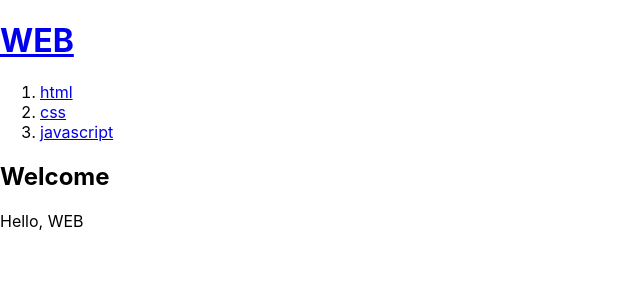
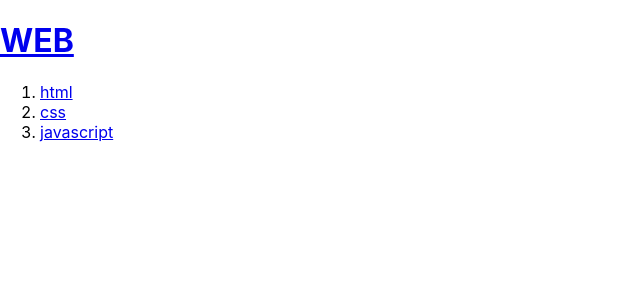
Before and after one commit to kairos67/react-app, a React (Create React App) app: page / in a window 1280 px wide. Shown: the top 300 px of the page, without its empty margins (0-640 px from the left). Built offline with nearby package versions, Linux system fonts and the light colour scheme.

Commit message:
state commit in Home

```diff
--- a/src/App.js
+++ b/src/App.js
@@ -1,5 +1,6 @@
 import logo from "./logo.svg";
 import "./App.css";
+import {useState} from 'react'
 // 컴포넌트
 function Article(props) {
   return (
@@ -32,7 +33,7 @@ function Nav(props) {
     lis.push(<li key={t.id}>
       <a id={t.id} href={'/read/' + t.id} onClick={event=>{
         event.preventDefault();
-        props.onChangeMode(event.target.id);
+        props.onChangeMode(Number(event.target.id));
       }}>{t.title}</a></li>);
   }
   return (
@@ -45,23 +46,40 @@ function Nav(props) {
 }
 
 function App() {
+  const [mode,setMode] = useState('READ');
+  const [id, setId] = useState(null);
   const topics = [
     { id: 1, title: 'html', body: 'html is...' },
     { id: 2, title: 'css', body: 'css is...' },
     { id: 3, title: 'javascript', body: 'js is...' }
   ]
+  let content = null;
+  if(mode =='WELCOME'){
+    content =  <Article title="Welcome" body="Hello, WEB"></Article>;
+  }else if(mode == 'READ'){
+    let title, body = null;
+    for(let i=0; i<topics.length; i++){
+      if(topics[i].id === id){
+        title=topics[i].title;
+        body=topics[i].body;
+      }
+    }
+    content=<Article title={title} body={body}></Article>
+  }
   return (
     <div>
       <Header title="WEB" onChangeMode={()=>{
-        alert('Header');
+        setMode('WELCOME');
       }}></Header>
-      <Nav topics={topics} onChangeMode={(id)=>{
-        alert(id);
+      <Nav topics={topics} onChangeMode={(_id)=>{
+        setMode('READ');
+        setId(_id);
       }}></Nav>
-      <Article title="Welcome" body="Hello, WEB"></Article>
+      {content}
     </div>
   );
 }
 //6.event  https://youtu.be/t9e3hMJ_s-c
 //7.state https://youtu.be/vmunrKR0uOU
+//8.create https://youtu.be/kctNCMFxciQ
 export default App;
```
